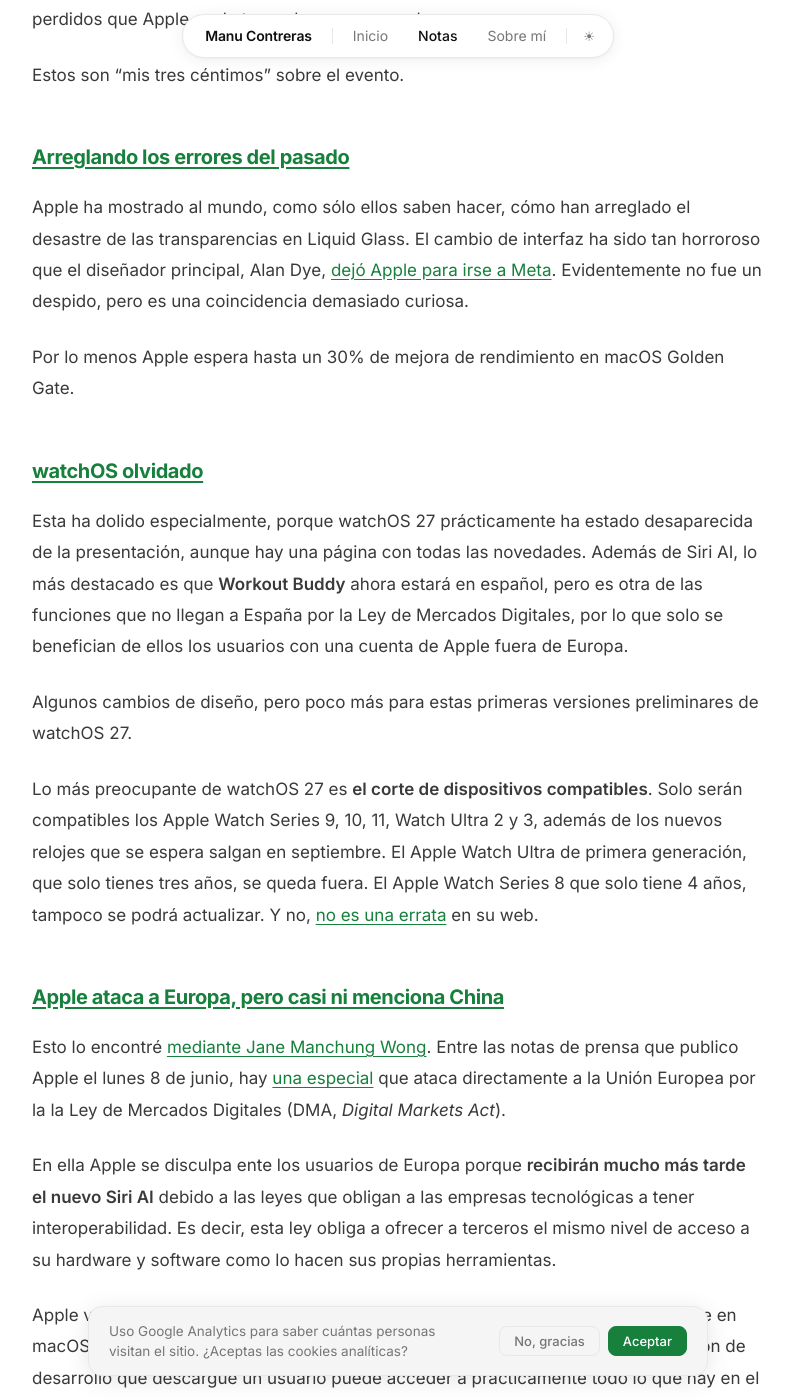
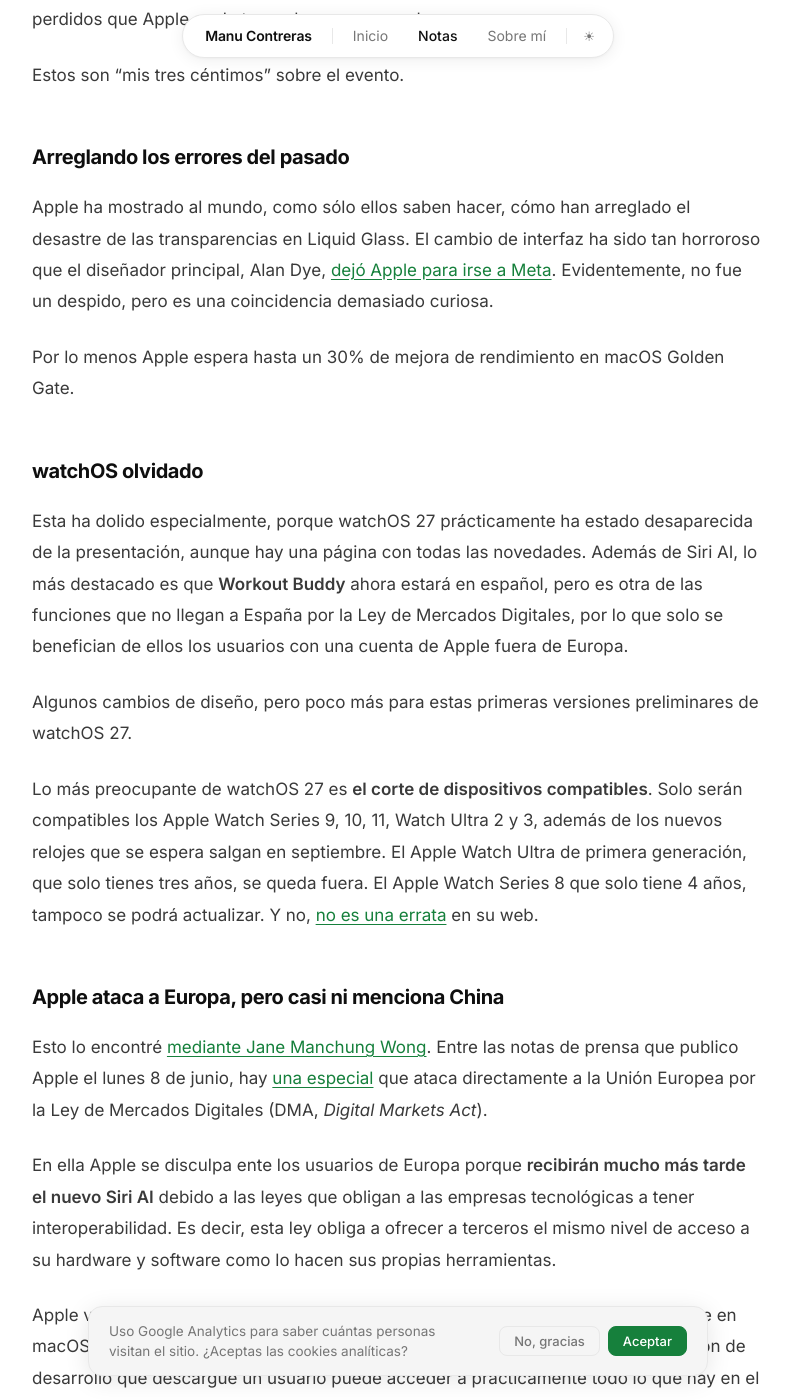
Before and after one commit to mcontreras/mcontreras.github.io, a Jekyll site: the page built from _posts/2026-06-09-wwdc-26.md, in a window 1280 px wide and 1400 px high, scrolled down 886 px. Shown: the whole window, without its empty margins (242-1034 px from the left). Built offline with Jekyll 4.4.1, drawn with Linux system fonts in a browser that asks for light colours; part of the change alters nothing that is shown; some of the changed text lies outside the part shown.

```diff
--- a/_posts/2026-06-09-wwdc-26.md
+++ b/_posts/2026-06-09-wwdc-26.md
@@ -12,19 +12,19 @@ Todas las WWDC suelen ser decepcionantes para un grupo amplio de seguidores de A
 La WWDC 26 se ha seguido con un interés especial por dos razones.
 
 1. Ver qué hace Apple con la nueva Siri basada en los modelos de Google Gemini
-2. Ver los primeras señas del iPhone plegable que llegaría en septiembre
+2. Ver las primeras señas del iPhone plegable que llegaría en septiembre
 
 Pues [ya están aquí las novedades](https://www.apple.com/os/?version=no-hero) y tras ver la conferencia principal, que no nos engañemos, es una keynote muy simplificada enfocada a entusiastas, prensa, influencers y desarrolladores, no puedo dejar de pensar que esta WWDC ha sido uno de esos eventos perdidos que Apple suele tener de vez en cuando.
 
 Estos son "mis tres céntimos" sobre el evento.
 
-## [Arreglando los errores del pasado](#arreglando-errores-pasado)
+## Arreglando los errores del pasado
 
-Apple ha mostrado al mundo, como sólo ellos saben hacer, cómo han arreglado el desastre de las transparencias en Liquid Glass. El cambio de interfaz ha sido tan horroroso que el diseñador principal, Alan Dye, [dejó Apple para irse a Meta](https://www.elnacional.cat/es/tecnologia/el-jefe-de-diseno-de-apple-deja-la-compania-para-irse-a-meta-pero-ya-tiene-un-sucesor-que-trabajo-en-el-iphone-original_1593746_102.html). Evidentemente no fue un despido, pero es una coincidencia demasiado curiosa.
+Apple ha mostrado al mundo, como sólo ellos saben hacer, cómo han arreglado el desastre de las transparencias en Liquid Glass. El cambio de interfaz ha sido tan horroroso que el diseñador principal, Alan Dye, [dejó Apple para irse a Meta](https://www.elnacional.cat/es/tecnologia/el-jefe-de-diseno-de-apple-deja-la-compania-para-irse-a-meta-pero-ya-tiene-un-sucesor-que-trabajo-en-el-iphone-original_1593746_102.html). Evidentemente, no fue un despido, pero es una coincidencia demasiado curiosa.
 
 Por lo menos Apple espera hasta un 30% de mejora de rendimiento en macOS Golden Gate.
 
-## [watchOS olvidado](#watchos-olvidado)
+## watchOS olvidado
 
 Esta ha dolido especialmente, porque watchOS 27 prácticamente ha estado desaparecida de la presentación, aunque hay una página con todas las novedades. Además de Siri AI, lo más destacado es que **Workout Buddy** ahora estará en español, pero es otra de las funciones que no llegan a España por la Ley de Mercados Digitales, por lo que solo se benefician de ellos los usuarios con una cuenta de Apple fuera de Europa.
 
@@ -32,9 +32,9 @@ Algunos cambios de diseño, pero poco más para estas primeras versiones prelimi
 
 Lo más preocupante de watchOS 27 es **el corte de dispositivos compatibles**. Solo serán compatibles los Apple Watch Series 9, 10, 11, Watch Ultra 2 y 3, además de los nuevos relojes que se espera salgan en septiembre. El Apple Watch Ultra de primera generación, que solo tienes tres años, se queda fuera. El Apple Watch Series 8 que solo tiene 4 años, tampoco se podrá actualizar. Y no, [no es una errata](https://www.macrumors.com/2026/06/08/watchos-27-drops-support-for-apple-watch-series-9-ultra-se-2/) en su web.
 
-## [Apple ataca a Europa, pero casi ni menciona China](#apple-ataca-europa-china)
+## Apple ataca a Europa, pero casi ni menciona China
 
-Esto lo encontré [mediante Jane Manchung Wong](https://www.threads.com/@wongmjane/post/DZVcfqXD-hs). Entre las notas de prensa que publico Apple el lunes 8 de junio, hay [una especial](https://www.apple.com/newsroom/2026/06/due-to-dma-siri-ai-delayed-in-eu-for-ios-27-and-ipados-27/) que ataca directamente a la Unión Europea por la la Ley de Mercados Digitales (DMA, _Digital Markets Act_).
+Esto lo encontré [mediante Jane Manchung Wong](https://www.threads.com/@wongmjane/post/DZVcfqXD-hs). Entre las notas de prensa que publico Apple el lunes 8 de junio, hay [una especial](https://www.apple.com/newsroom/2026/06/due-to-dma-siri-ai-delayed-in-eu-for-ios-27-and-ipados-27/) que ataca directamente a la Unión Europea por la Ley de Mercados Digitales (DMA, _Digital Markets Act_).
 
 En ella Apple se disculpa ente los usuarios de Europa porque **recibirán mucho más tarde el nuevo Siri AI** debido a las leyes que obligan a las empresas tecnológicas a tener interoperabilidad. Es decir, esta ley obliga a ofrecer a terceros el mismo nivel de acceso a su hardware y software como lo hacen sus propias herramientas.
 
```
